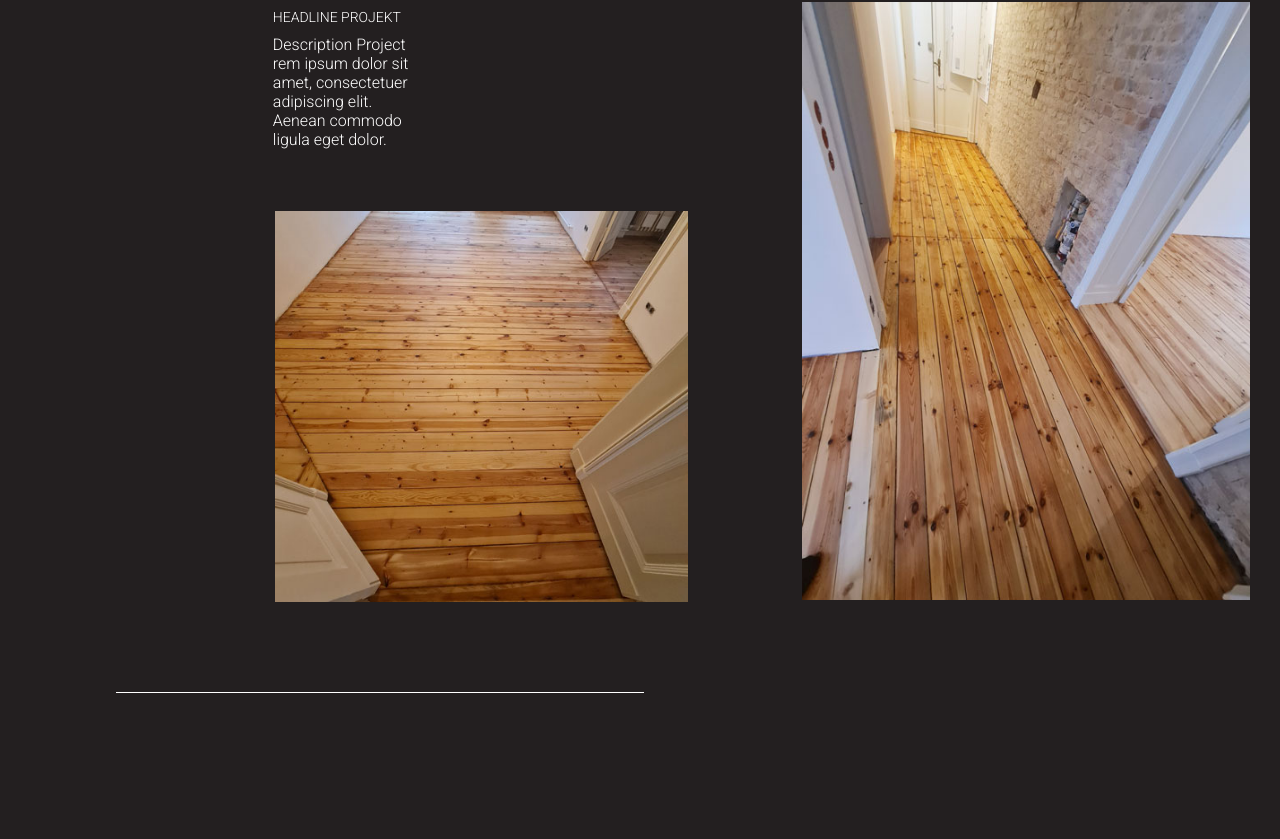
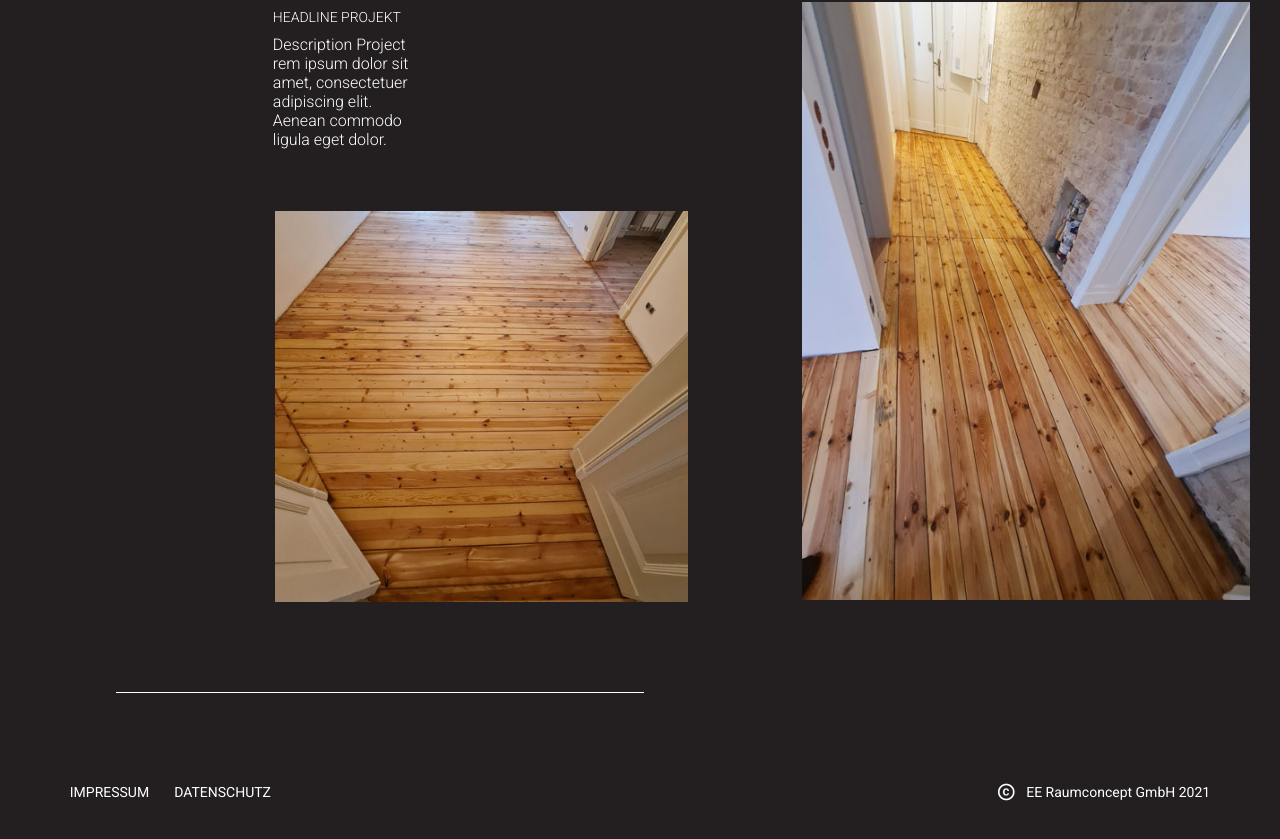
Before and after one commit to MissCarolin/raum-concept-website, an Angular app: page /projects in a window 1280 px wide. Shown: the part 3960-4799 px from the top of the page. Before the commit the page ends 4653 px from the top, so only its background shows below. Built offline with nearby package versions, Linux system fonts and the light colour scheme.

Commit message:
added footer

```diff
--- a/src/app/shared/footer/footer.component.html
+++ b/src/app/shared/footer/footer.component.html
@@ -1 +1,10 @@
-<p>footer works!</p>
+<div class="app-footer_container">
+    <div class="app-footer_content">
+        <a class="app-footer_navigation-items" routerLink="/services">IMPRESSUM</a>
+        <a class="app-footer_navigation-items" routerLink="/projects">DATENSCHUTZ</a>
+    </div>
+    <div class="app-footer_copyright-section">
+        <span class="material-icons app-footer_copyright-icon">copyright</span>
+        <p class="app-footer_copyright-text">EE Raumconcept GmbH 2021</p>
+    </div>
+</div>
--- a/src/app/shared/footer/footer.component.scss
+++ b/src/app/shared/footer/footer.component.scss
@@ -0,0 +1,32 @@
+        .app-footer {
+            &_container {
+                display: flex;
+                align-items: center;
+                justify-content: space-between;
+                margin: 25px
+            }
+            &_content {
+                display: flex;
+            }
+            &_navigation-items {
+                margin-right: 25px;
+                font-size: 14px;
+                text-decoration: none;
+                &:hover,
+                &:active {
+                    padding-bottom: 10px;
+                    border-bottom: 1px solid white;
+                }
+            }
+            &_copyright-section {
+                display: flex;
+                align-items: center;
+            }
+            &_copyright-text {
+                padding-left: 10px;
+                font-size: 14px;
+            }
+            &_copyright-icon {
+                font-size: 20px
+            }
+        }
--- a/src/app/views/home/home.component.html
+++ b/src/app/views/home/home.component.html
@@ -1,5 +1,6 @@
 <div class="app-home_container">
     <div class="app-home_left-side">
+        <div class="app-home_left-side_content-wrap">
             <div class="app-home_carousel-container">
                 <app-header></app-header>
                 <mat-carousel class="app-home_carousel-dots-arrows" timings="250ms ease-in" [autoplay]="true" interval="6000" color="accent" maxWidth="500px" proportion="140" slides="5" [loop]="true" [hideArrows]="false" [hideIndicators]="false" [useKeyboard]="true"
@@ -8,7 +9,13 @@
                 </mat-carousel>
             </div>
         </div>
+        <div class="app-home_footer_container">
+            <a class="app-home_footer_navigation-items" routerLink="/services">IMPRESSUM</a>
+            <a class="app-home_footer_navigation-items" routerLink="/projects">DATENSCHUTZ</a>
+        </div>
+    </div>
     <div class="app-home_right-side">
+        <div class="app-home_right-side_content-wrap">
             <p class="app-home_description">we build, renovate and xxxxxxx add text what you do</p>
             <img class="app-home_logo" [src]="'assets/images/logoRc.png'" alt="logo">
             <div class="app-home_examples-project-images">
@@ -30,4 +37,9 @@
             <button class="app-home_button-leistungen" type="button" mat-raised-button> UNSERE LEISTUNGEN
         </button>
         </div>
+        <div class="app-home_footer_copyright-section">
+            <span class="material-icons app-home_footer-copyright-icon">copyright</span>
+            <p class="app-home_footer_copyright-text">EE Raumconcept GmbH 2021</p>
         </div>
+    </div>
+</div>
--- a/src/app/views/home/home.component.scss
+++ b/src/app/views/home/home.component.scss
@@ -6,11 +6,19 @@
         &_right-side {
             width: 50%;
             background-color: #000000;
-            height: 110vh;
+            position: relative;
+        }
+        &_right-side_content-wrap {
+            height: 1000px;
+            background: black;
         }
         &_left-side {
             width: 50%;
             background-color: #231F20;
+            position: relative;
+        }
+        &_left-side_content-wrap {
+            height: 1000px;
         }
         &_description {
             font-weight: 300;
@@ -58,6 +66,36 @@
             letter-spacing: 1px;
             color: white
         }
+        &_footer_container {
+            margin: 25px 0px 25px 25px;
+        }
+        &_footer_navigation-items {
+            color: white;
+            margin-right: 25px;
+            font-size: 14px;
+            text-decoration: none;
+            &:hover,
+            &:active {
+                padding-bottom: 10px;
+                border-bottom: 1px solid white;
+            }
+        }
+        &_footer_copyright-section {
+            display: flex;
+            align-items: center;
+            justify-content: flex-end;
+            width: 100%;
+            margin-top: 12px;
+            background: black;
+        }
+        &_footer_copyright-text {
+            padding-left: 10px;
+            margin-right: 25px;
+            font-size: 14px;
+        }
+        &_footer-copyright-icon {
+            font-size: 20px;
+        }
     }
 
     // ::ng-deep .carousel-list {
@@ -81,6 +119,9 @@
                 height: 270px;
             }
             &_right-side {
+                height: 100vh;
+            }
+            &_right-side_content-wrap {
                 height: 100vh;
             }
         }
@@ -149,3 +190,12 @@
             }
         }
     }
+
+    @media screen and (min-height: 800px) {
+        .app-home {
+            &_right-side_content-wrap,
+            &_left-side_content-wrap {
+                height: 100vh;
+            }
+        }
+    }
--- a/src/app/views/home/home.module.ts
+++ b/src/app/views/home/home.module.ts
@@ -14,7 +14,7 @@ import { AppFooterModule } from 'src/app/shared/footer/footer.module';
 @NgModule({
   declarations: [HomeComponent],
   exports: [HomeComponent],
-  imports: [AppHeaderModule, CommonModule, AppHomeRoutingModule, MatButtonModule, MatIconModule,
+  imports: [AppHeaderModule, AppFooterModule, CommonModule, AppHomeRoutingModule, MatButtonModule, MatIconModule,
   MatCarouselModule.forRoot()]
 })
 export class AppHomeModule { }
--- a/src/app/views/projects/projects.component.html
+++ b/src/app/views/projects/projects.component.html
@@ -62,4 +62,5 @@
         <div class="app-projects_seperation-line-5">
         </div>
     </div>
+    <app-footer></app-footer>
 </div>
--- a/src/app/views/projects/projects.component.scss
+++ b/src/app/views/projects/projects.component.scss
@@ -7,8 +7,7 @@
                     min-height: 93vh;
                 }
                 &_content-wrap {
-                    height: 855px;
-                    ;
+                    height: 4665px;
                 }
                 &_headline {
                     font-size: 23px;
--- a/src/app/views/projects/projects.module.ts
+++ b/src/app/views/projects/projects.module.ts
@@ -1,3 +1,4 @@
+import { AppFooterModule } from './../../shared/footer/footer.module';
 import { NgModule } from '@angular/core';
 import { CommonModule } from '@angular/common';
 import { ProjectsComponent } from './projects.component';
@@ -9,6 +10,6 @@ import { AppHeaderModule } from 'src/app/shared/header/header.module';
 @NgModule({
   declarations: [ProjectsComponent],
   exports: [ProjectsComponent],
-  imports: [AppHeaderModule, CommonModule, AppProjectsRoutingModule]
+  imports: [AppHeaderModule, AppFooterModule, CommonModule, AppProjectsRoutingModule]
 })
 export class AppProjectsModule { }
```
Also changed, not shown: src/assets/images/copyright.png (added). Lines whose indentation alone changed are shown as unchanged.
